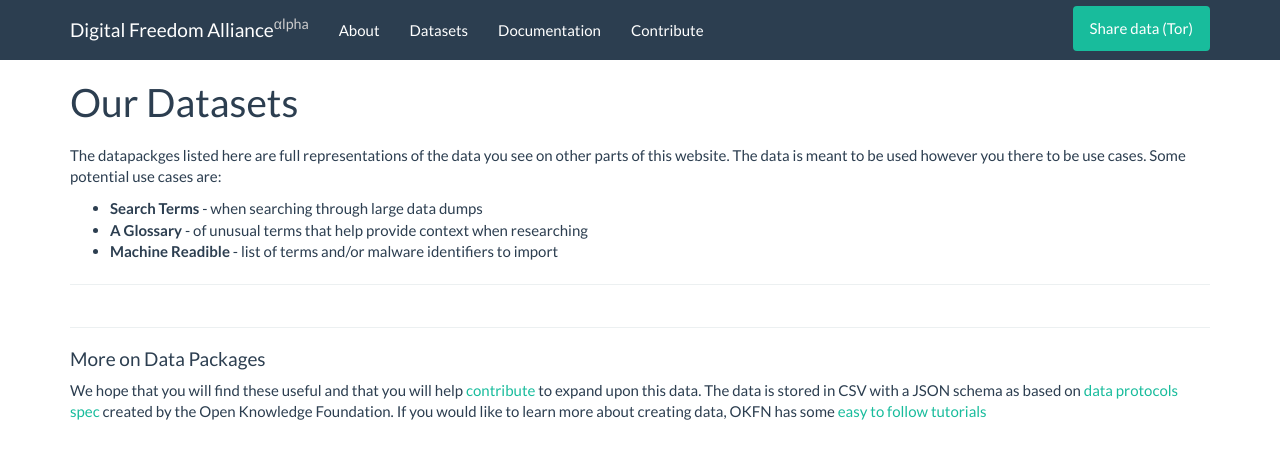
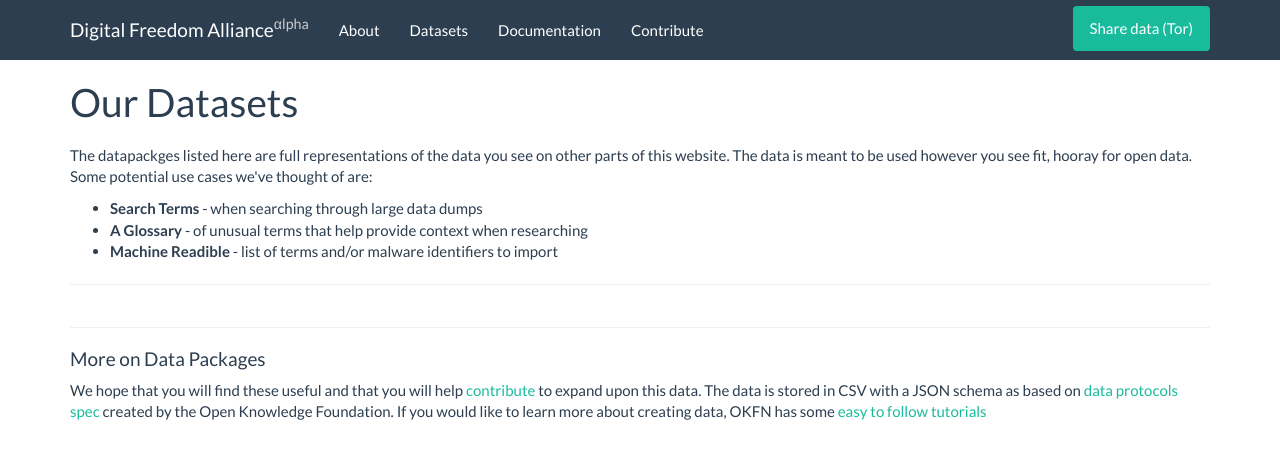
Before and after one commit to digitalfreedom/website, a Jekyll site: the page built from datasets.html, in a window 1280 px wide. Shown: the top 459 px of the page. Built offline with Jekyll 4.4.1, drawn with Linux system fonts in a browser that asks for light colours.

Commit message:
fixed grammar error

```diff
--- a/datasets.html
+++ b/datasets.html
@@ -20,7 +20,7 @@ permalink: /datasets/
 </div>
 
 <div id="datapackages-details">
-  <p>The datapackges listed here are full representations of the data you see on other parts of this website. The data is meant to be used however you there to be use cases. Some potential use cases are:</p>
+  <p>The datapackges listed here are full representations of the data you see on other parts of this website. The data is meant to be used however you see fit, hooray for open data. Some potential use cases we've thought of are:</p>
   <ul>
     <li><strong>Search Terms</strong> - when searching through large data dumps</li>
     <li><strong>A Glossary</strong> - of unusual terms that help provide context when researching</li>
```
